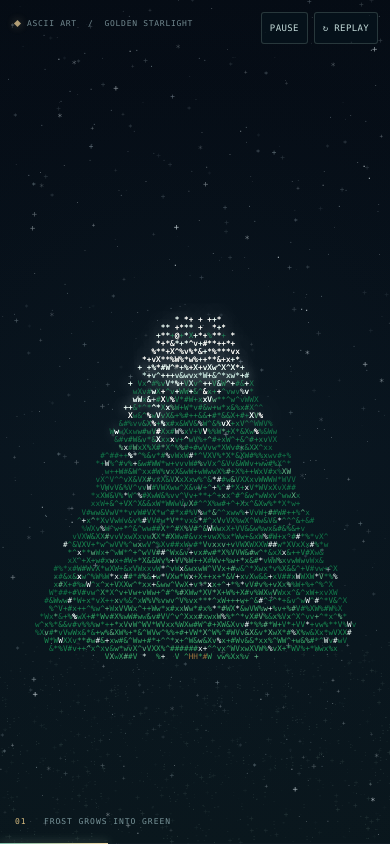
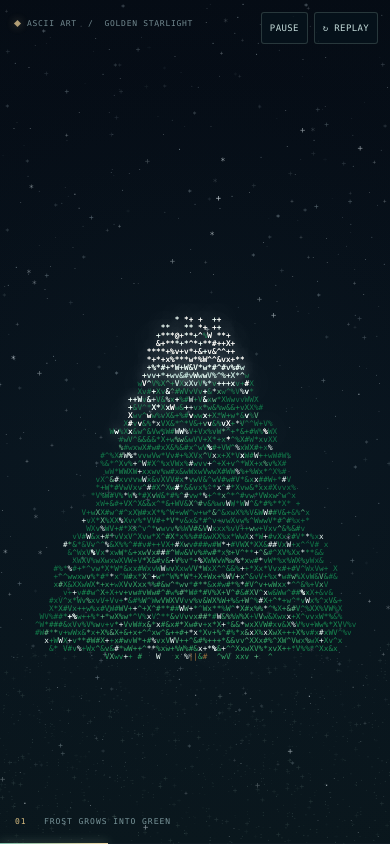
Before and after one commit to Loraxsian/Onlyforyou, a plain HTML site: page ascii_christmas_starlight.html in a window 390 px wide. Drawn offline with Linux system fonts and the light colour scheme; animation ran at ten frames a second.

Commit message:
Optimize ASCII Christmas tree particle count adaptively for mobile and desktop

```diff
--- a/ascii_christmas_starlight.html
+++ b/ascii_christmas_starlight.html
@@ -100,7 +100,7 @@ if (window.self !== window.top) {
   const SETTINGS = {
     height:6.15,
     baseRadius:2.54,
-    needleCount:30000,
+    needleCount:window.innerWidth < 700 ? 11000 : 17000,
     baubleCount:68,
     snowCount:295,
     starsCount:290,
```
